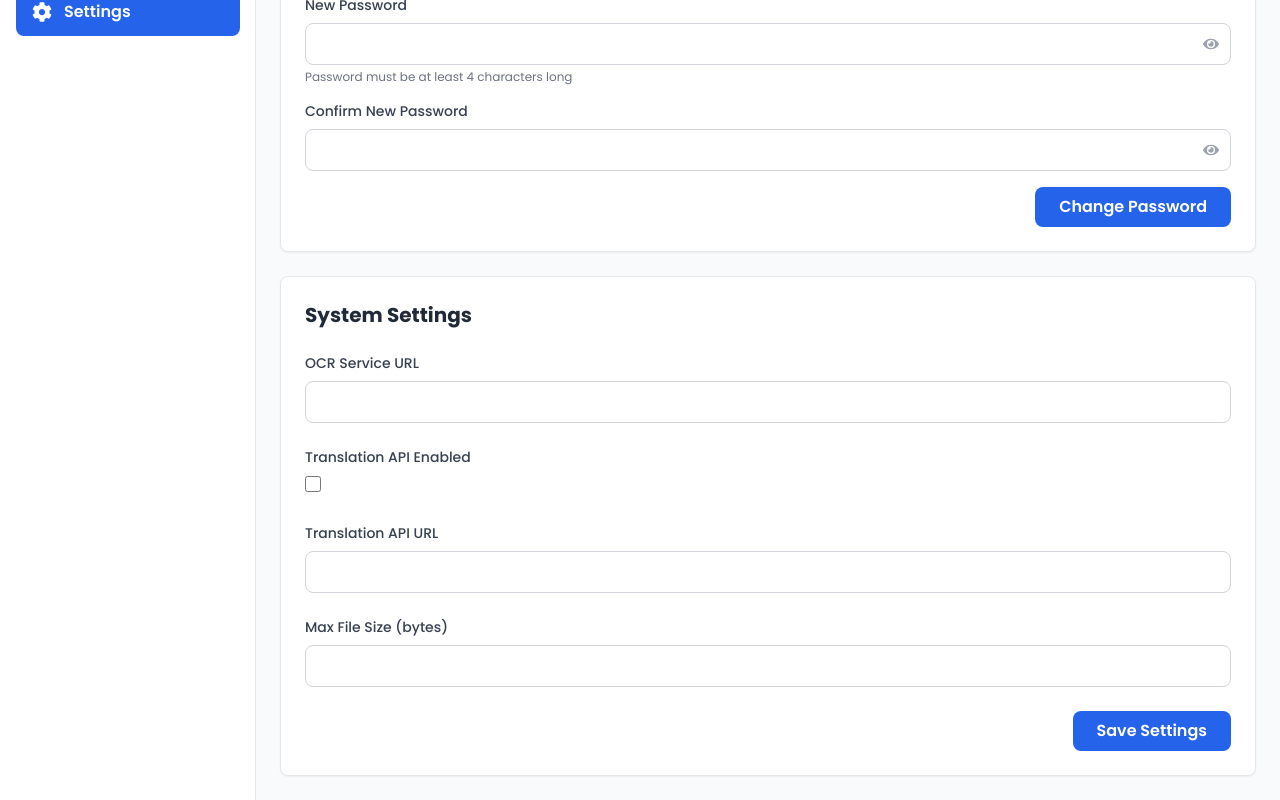
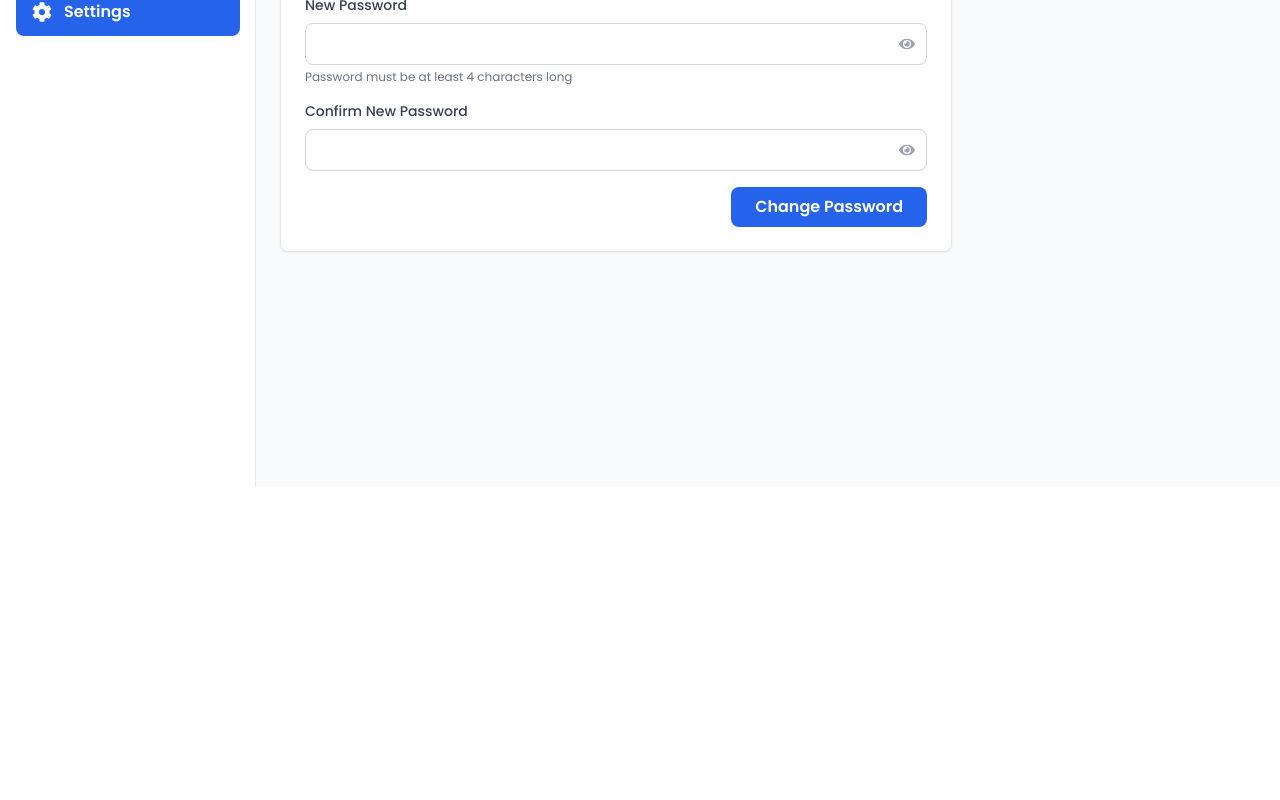
Before and after one commit to SajBajra/Final-Year-Project, a React app in the folder frontend/: page /admin/settings in a window 1280 px wide. Shown: the part 313-1113 px from the top of the page. After the commit the page ends 800 px from the top, so only its background shows below. Built offline with nearby package versions, Linux system fonts and the light colour scheme; no server answers; the HTML template or start-up script is replaced by a standard one.

Commit message:
refactor: Remove system settings section from Admin Settings page, keep only password change

```diff
--- a/frontend/src/pages/admin/AdminSettings.jsx
+++ b/frontend/src/pages/admin/AdminSettings.jsx
@@ -1,11 +1,8 @@
-import { useState, useEffect } from 'react'
+import { useState } from 'react'
 import { FaLock, FaEye, FaEyeSlash } from 'react-icons/fa'
-import { getSettings, updateSettings, changePassword } from '../../services/adminService'
+import { changePassword } from '../../services/adminService'
 
 const AdminSettings = () => {
-  const [settings, setSettings] = useState({})
-  const [loading, setLoading] = useState(true)
-  const [saving, setSaving] = useState(false)
   const [message, setMessage] = useState('')
 
   // Password change states
@@ -16,41 +13,6 @@ const AdminSettings = () => {
   const [showCurrentPassword, setShowCurrentPassword] = useState(false)
   const [showNewPassword, setShowNewPassword] = useState(false)
   const [showConfirmPassword, setShowConfirmPassword] = useState(false)
-
-  useEffect(() => {
-    loadSettings()
-  }, [])
-
-  const loadSettings = async () => {
-    try {
-      setLoading(true)
-      const data = await getSettings()
-      setSettings(data)
-    } catch (error) {
-      console.error('Error loading settings:', error)
-    } finally {
-      setLoading(false)
-    }
-  }
-
-  const handleSave = async () => {
-    try {
-      setSaving(true)
-      setMessage('')
-      await updateSettings(settings)
-      setMessage('Settings saved successfully!')
-      setTimeout(() => setMessage(''), 3000)
-    } catch (error) {
-      console.error('Error saving settings:', error)
-      setMessage('Failed to save settings')
-    } finally {
-      setSaving(false)
-    }
-  }
-
-  const handleChange = (key, value) => {
-    setSettings({ ...settings, [key]: value })
-  }
 
   const handlePasswordChange = async (e) => {
     e.preventDefault()
@@ -88,14 +50,6 @@ const AdminSettings = () => {
     }
   }
 
-  if (loading) {
-    return (
-      <div className="flex items-center justify-center h-64">
-        <div className="animate-spin rounded-full h-12 w-12 border-4 border-primary-600 border-t-transparent"></div>
-      </div>
-    )
-  }
-
   return (
     <div className="space-y-6">
       <h2 className="text-3xl font-bold text-gray-800">Settings</h2>
@@ -109,7 +63,7 @@ const AdminSettings = () => {
       )}
 
       {/* Password Change Section */}
-      <div className="bg-white rounded-lg shadow-sm border border-gray-200 p-6">
+      <div className="bg-white rounded-lg shadow-sm border border-gray-200 p-6 max-w-2xl">
         <div className="flex items-center gap-3 mb-6">
           <FaLock className="text-2xl text-primary-600" />
           <h3 className="text-xl font-bold text-gray-800">Change Admin Password</h3>
@@ -195,68 +149,6 @@ const AdminSettings = () => {
           </div>
         </form>
       </div>
-
-      {/* System Settings Section */}
-      <div className="bg-white rounded-lg shadow-sm border border-gray-200 p-6 space-y-6">
-        <h3 className="text-xl font-bold text-gray-800 mb-4">System Settings</h3>
-        <div>
-          <label className="block text-sm font-medium text-gray-700 mb-2">
-            OCR Service URL
-          </label>
-          <input
-            type="text"
-            value={settings.ocrServiceUrl || ''}
-            onChange={(e) => handleChange('ocrServiceUrl', e.target.value)}
-            className="w-full px-4 py-2 border border-gray-300 rounded-lg focus:ring-2 focus:ring-primary-600 focus:border-transparent"
-          />
-        </div>
-
-        <div>
-          <label className="block text-sm font-medium text-gray-700 mb-2">
-            Translation API Enabled
-          </label>
-          <input
-            type="checkbox"
-            checked={settings.translationApiEnabled || false}
-            onChange={(e) => handleChange('translationApiEnabled', e.target.checked)}
-            className="w-4 h-4 text-primary-600 rounded focus:ring-2 focus:ring-primary-600"
-          />
-        </div>
-
-        <div>
-          <label className="block text-sm font-medium text-gray-700 mb-2">
-            Translation API URL
-          </label>
-          <input
-            type="text"
-            value={settings.translationApiUrl || ''}
-            onChange={(e) => handleChange('translationApiUrl', e.target.value)}
-            className="w-full px-4 py-2 border border-gray-300 rounded-lg focus:ring-2 focus:ring-primary-600 focus:border-transparent"
-          />
-        </div>
-
-        <div>
-          <label className="block text-sm font-medium text-gray-700 mb-2">
-            Max File Size (bytes)
-          </label>
-          <input
-            type="number"
-            value={settings.maxFileSize || ''}
-            onChange={(e) => handleChange('maxFileSize', parseInt(e.target.value))}
-            className="w-full px-4 py-2 border border-gray-300 rounded-lg focus:ring-2 focus:ring-primary-600 focus:border-transparent"
-          />
-        </div>
-
-        <div className="flex justify-end">
-          <button
-            onClick={handleSave}
-            disabled={saving}
-            className="px-6 py-2 bg-primary-600 text-white rounded-lg font-semibold hover:bg-primary-700 disabled:opacity-50 disabled:cursor-not-allowed transition-colors"
-          >
-            {saving ? 'Saving...' : 'Save Settings'}
-          </button>
-        </div>
-      </div>
     </div>
   )
 }
```
